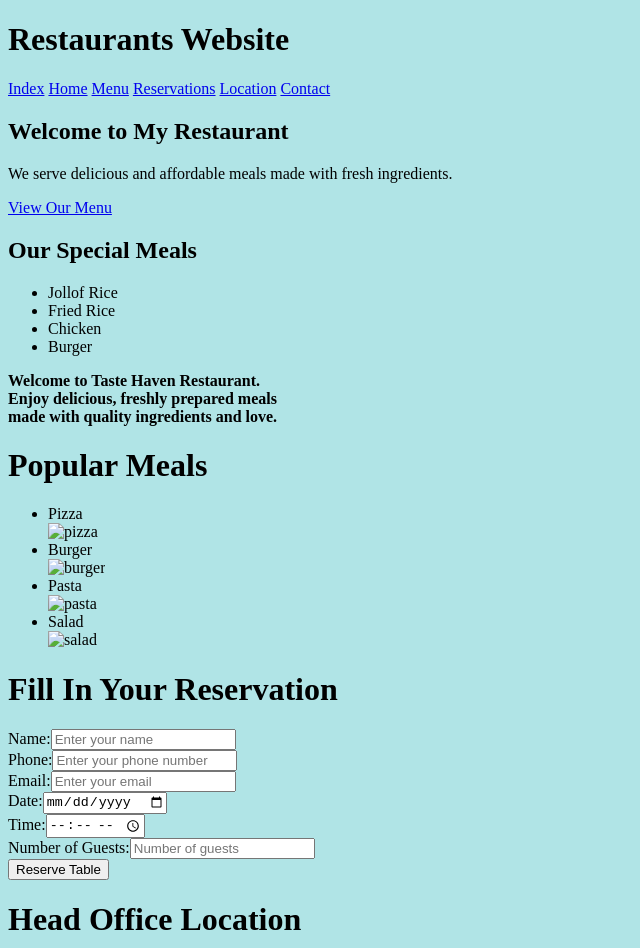
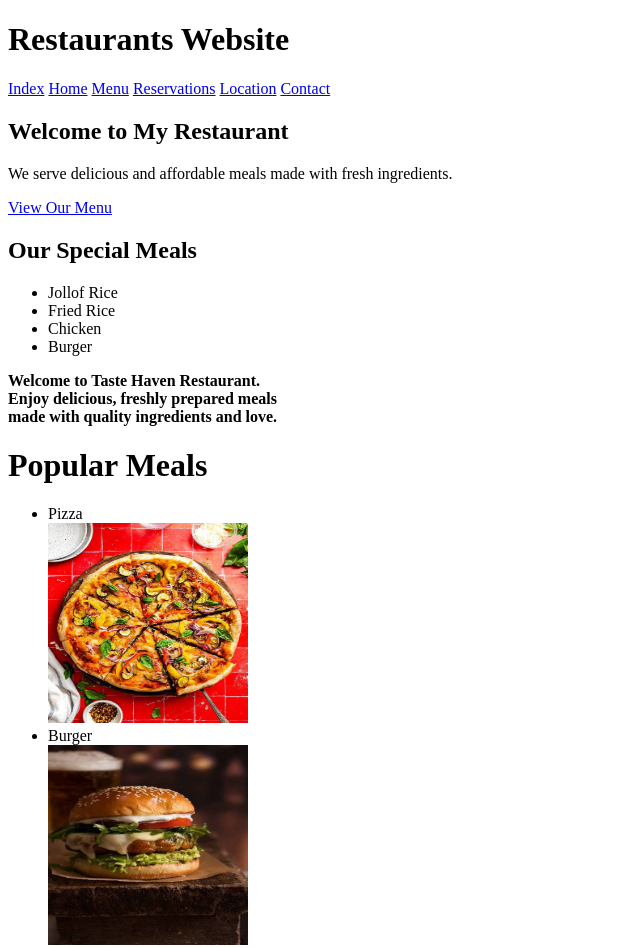
Before and after one commit to edums499/restaurant-website-, a plain HTML site: page index.html in a window 1280 px wide. Shown: the top 948 px of the page, without its empty margins (0-640 px from the left). Drawn offline with Linux system fonts and the light colour scheme; the site is published under a folder, as on GitHub Pages, so addresses that start at the root find nothing.

```diff
--- a/index.html
+++ b/index.html
@@ -7,7 +7,7 @@
 </head>
 <body>
 
-<body style="background-color:rgb(176, 228, 230);"></body>
+
     <header>
         <h1>Restaurants Website</h1>
     <nav>
@@ -44,13 +44,13 @@
         <h1>Popular Meals</h1>
     <ul>
         <li>Pizza</li>
-        <img src="/pizza.jfif" alt="pizza" width="200" height="200">
+        <img src="pizza.jfif" alt="pizza" width="200" height="200">
         <li>Burger</li>
-        <img src="/burger.jfif" alt="burger" width="200" height="200">
+        <img src="burger.jfif" alt="burger" width="200" height="200">
         <li>Pasta</li>
-        <img src="/pasta.jfif" alt="pasta" width="200" height="200">
+        <img src="pasta.jfif" alt="pasta" width="200" height="200">
         <li>Salad</li>
-        <img src="/salad.jfif" alt="salad" width="200" height="200">
+        <img src="salad.jfif" alt="salad" width="200" height="200">
     </ul>
 
 
```
